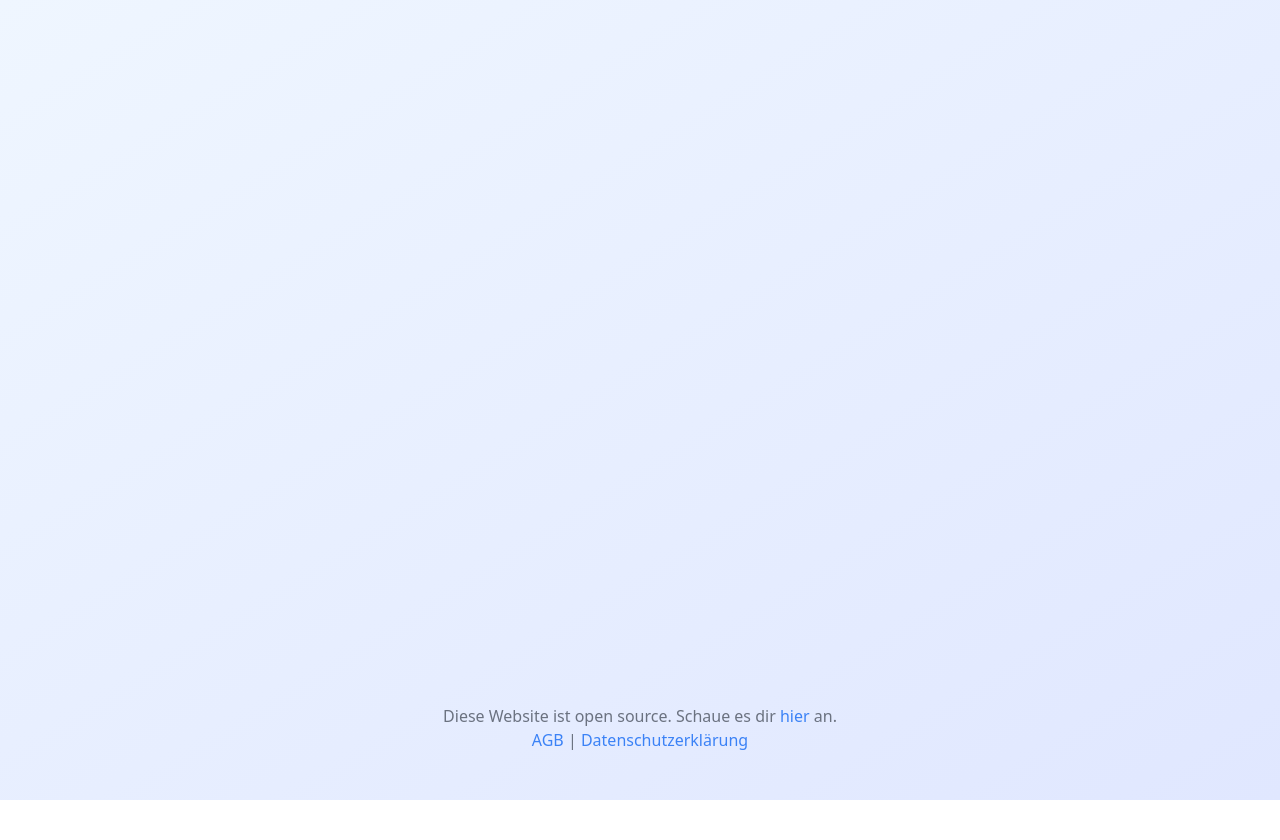
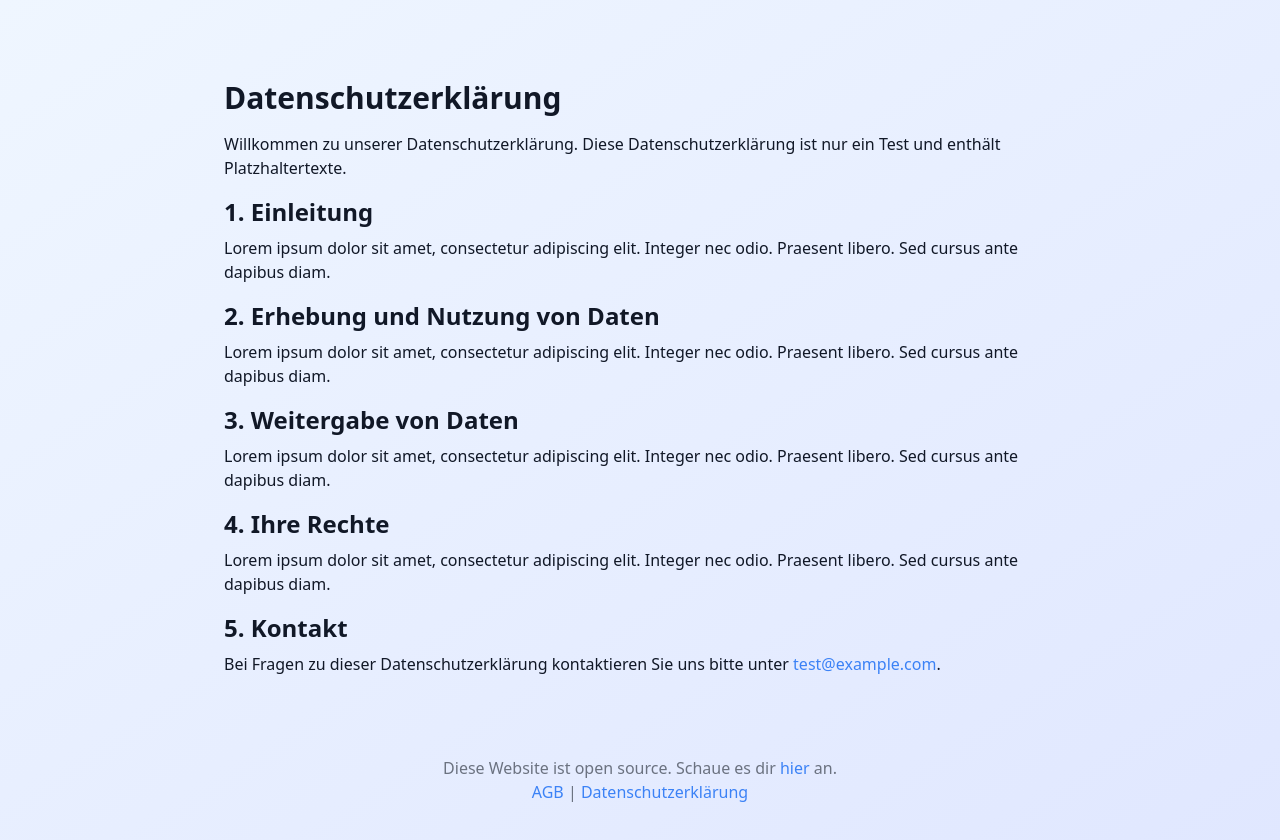
Before and after one commit to Zzackllack/Politk-Projekt, a React (Vite) app: page /datenschutzerklaerung in a window 1280 px wide. Shown: the top 840 px of the page. Before the commit the page ends 800 px from the top, so only its background shows below. Built offline with nearby package versions, Linux system fonts and the light colour scheme.

Commit message:
Add Datenschutzerklärung page: create Datenschutzerklaerung component and update routing

```diff
--- a/src/App.tsx
+++ b/src/App.tsx
@@ -6,6 +6,7 @@ import QuoteCard from "./components/QuoteCard";
 import ScoreBoard from "./components/ScoreBoard";
 import GameOver from "./components/GameOver";
 import AGB from "./pages/agb";
+import Datenschutzerklaerung from "./pages/datenschutzerklaerung";
 import { Sparkles } from "lucide-react";
 
 export default function App() {
@@ -65,6 +66,10 @@ export default function App() {
               }
             />
             <Route path="/agb" element={<AGB />} />
+            <Route
+              path="/datenschutzerklaerung"
+              element={<Datenschutzerklaerung />}
+            />
           </Routes>
         </div>
         <footer className="text-center text-gray-500 mt-8">
--- /dev/null
+++ b/src/pages/datenschutzerklaerung.tsx
@@ -0,0 +1,49 @@
+import React from "react";
+
+const Datenschutzerklaerung = () => {
+  return (
+    <div className="max-w-4xl mx-auto p-8">
+      <h1 className="text-3xl font-bold mb-4">Datenschutzerklärung</h1>
+      <p className="mb-4">
+        Willkommen zu unserer Datenschutzerklärung. Diese Datenschutzerklärung
+        ist nur ein Test und enthält Platzhaltertexte.
+      </p>
+      <h2 className="text-2xl font-semibold mb-2">1. Einleitung</h2>
+      <p className="mb-4">
+        Lorem ipsum dolor sit amet, consectetur adipiscing elit. Integer nec
+        odio. Praesent libero. Sed cursus ante dapibus diam.
+      </p>
+      <h2 className="text-2xl font-semibold mb-2">
+        2. Erhebung und Nutzung von Daten
+      </h2>
+      <p className="mb-4">
+        Lorem ipsum dolor sit amet, consectetur adipiscing elit. Integer nec
+        odio. Praesent libero. Sed cursus ante dapibus diam.
+      </p>
+      <h2 className="text-2xl font-semibold mb-2">3. Weitergabe von Daten</h2>
+      <p className="mb-4">
+        Lorem ipsum dolor sit amet, consectetur adipiscing elit. Integer nec
+        odio. Praesent libero. Sed cursus ante dapibus diam.
+      </p>
+      <h2 className="text-2xl font-semibold mb-2">4. Ihre Rechte</h2>
+      <p className="mb-4">
+        Lorem ipsum dolor sit amet, consectetur adipiscing elit. Integer nec
+        odio. Praesent libero. Sed cursus ante dapibus diam.
+      </p>
+      <h2 className="text-2xl font-semibold mb-2">5. Kontakt</h2>
+      <p className="mb-4">
+        Bei Fragen zu dieser Datenschutzerklärung kontaktieren Sie uns bitte
+        unter{" "}
+        <a
+          href="mailto:test@example.com"
+          className="text-blue-500 hover:underline"
+        >
+          test@example.com
+        </a>
+        .
+      </p>
+    </div>
+  );
+};
+
+export default Datenschutzerklaerung;
```
